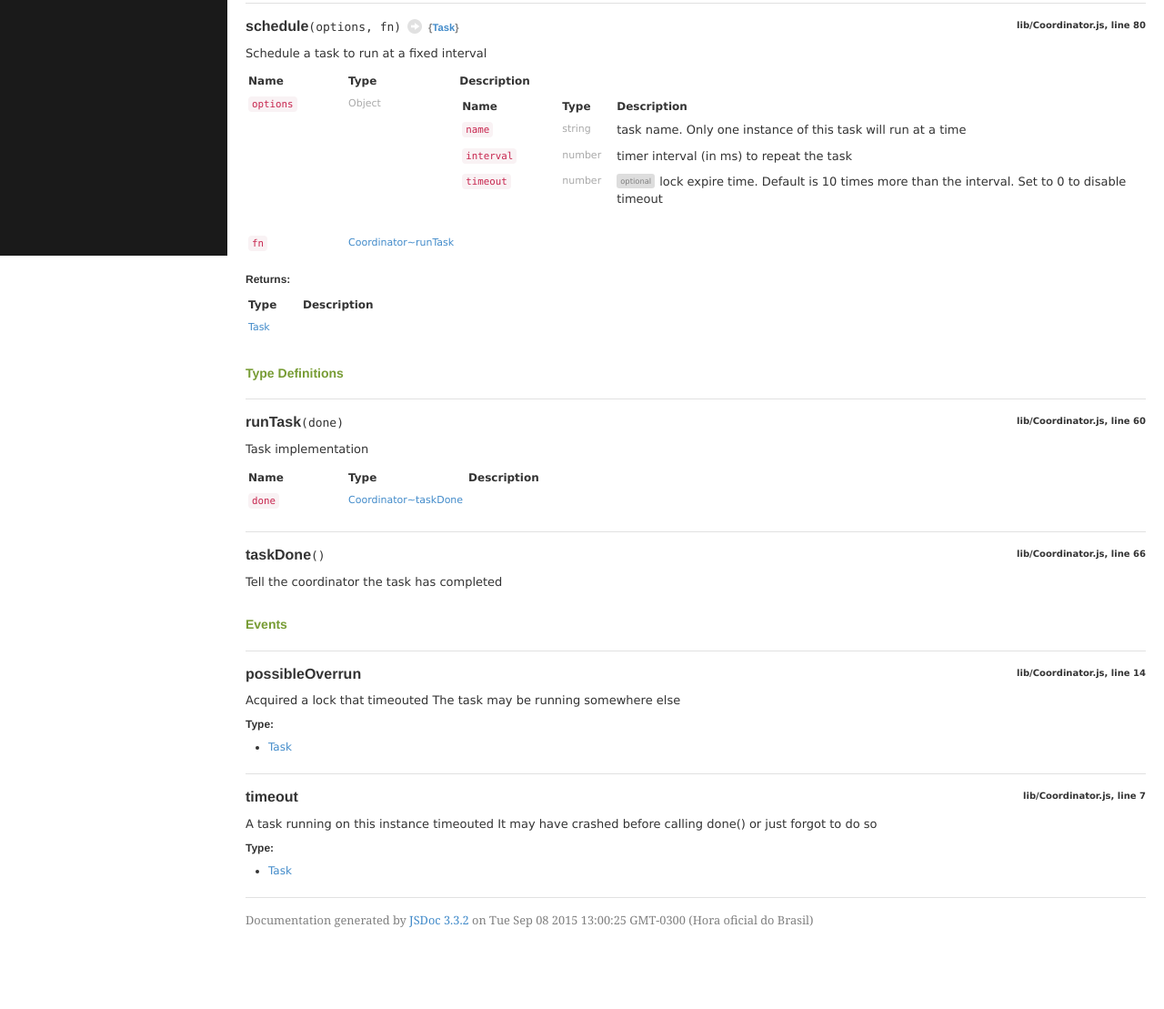
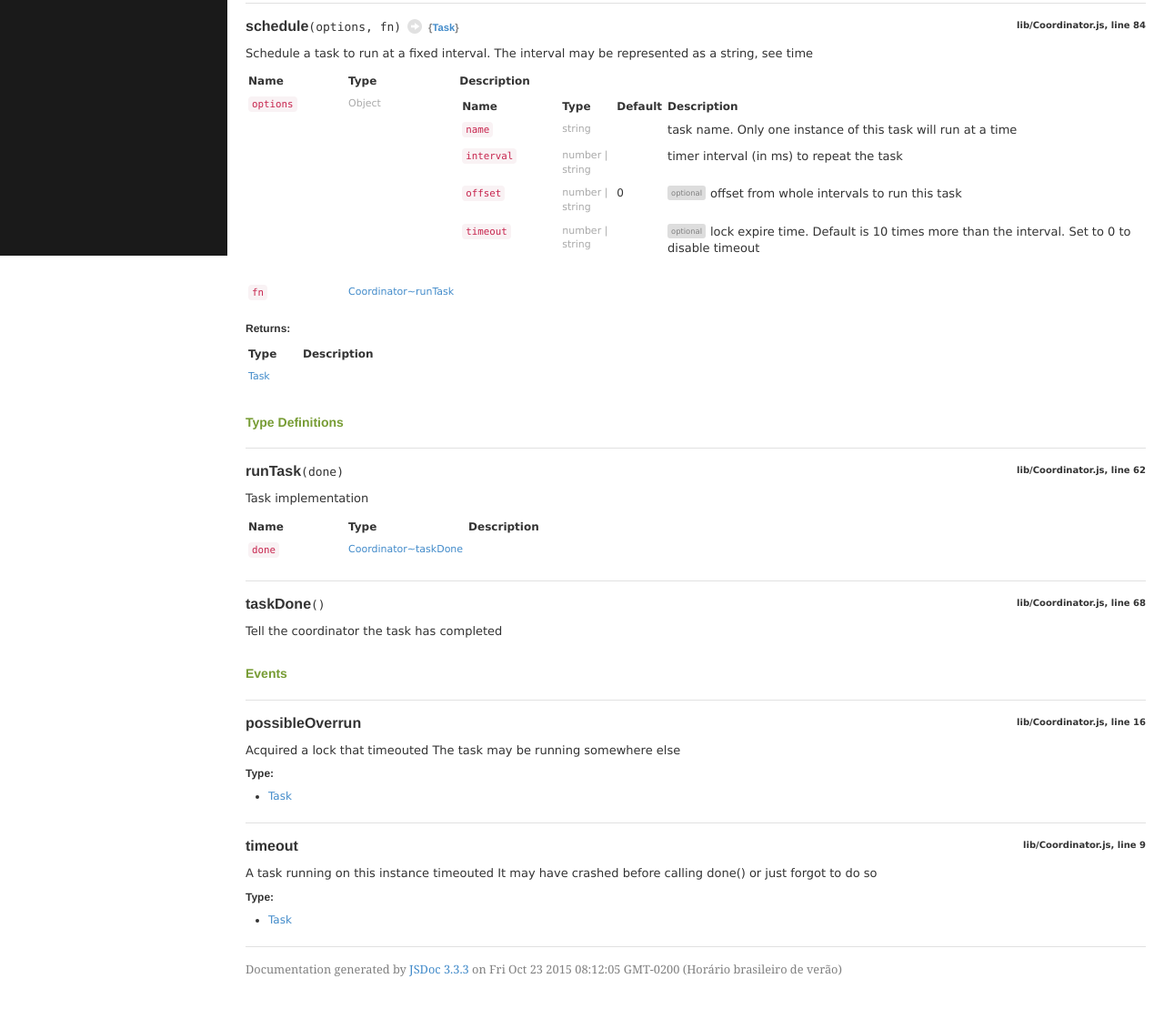
Before and after one commit to clubedaentrega/task-coordinator, a plain HTML site: page Coordinator.html in a window 1280 px wide. Shown: the part 519-1628 px from the top of the page at 91% size. Before the commit the page ends 1574 px from the top, so only its background shows below. Drawn offline with Linux system fonts and the light colour scheme.

Commit message:
Doc for v1.2.0

```diff
--- a/Coordinator.html
+++ b/Coordinator.html
@@ -90,6 +90,8 @@
 
                 <li data-name="Task#name"><a href="Task.html#name">name</a></li>
 
+                <li data-name="Task#offset"><a href="Task.html#offset">offset</a></li>
+
                 <li data-name="Task#running"><a href="Task.html#running">running</a></li>
 
                 <li data-name="Task#timeout"><a href="Task.html#timeout">timeout</a></li>
@@ -144,7 +146,7 @@
 
 
         <div class="tag-source">
-            lib/Coordinator.js, line 30
+            lib/Coordinator.js, line 32
         </div>
 
     </div>
@@ -425,7 +427,7 @@ If you're using mongoose, you can access it with <code>mongoose.db</code>.</p>
 
 
         <div class="tag-source">
-            lib/Coordinator.js, line 80
+            lib/Coordinator.js, line 84
         </div>
 
     </div>
@@ -436,7 +438,8 @@ If you're using mongoose, you can access it with <code>mongoose.db</code>.</p>
 
 
     <div class="description">
-        <p>Schedule a task to run at a fixed interval</p>
+        <p>Schedule a task to run at a fixed interval.
+The interval may be represented as a string, see time</p>
     </div>
 
 
@@ -496,6 +499,8 @@ If you're using mongoose, you can access it with <code>mongoose.db</code>.</p>
 		<th>Type</th>
 
 
+		<th>Default</th>
+
 
 		<th class="last">Description</th>
 	</tr>
@@ -519,6 +524,10 @@ If you're using mongoose, you can access it with <code>mongoose.db</code>.</p>
             </td>
 
 
+                <td class="default">
+
+                </td>
+
 
             <td class="description last">
 
@@ -541,11 +550,18 @@ If you're using mongoose, you can access it with <code>mongoose.db</code>.</p>
 
 
 <span class="param-type">number</span>
+|
+
+<span class="param-type">string</span>
 
 
 
             </td>
 
+
+                <td class="default">
+
+                </td>
 
 
             <td class="description last">
@@ -562,6 +578,45 @@ If you're using mongoose, you can access it with <code>mongoose.db</code>.</p>
 
         <tr>
 
+                <td class="name"><code>offset</code></td>
+
+
+            <td class="type">
+
+
+<span class="param-type">number</span>
+|
+
+<span class="param-type">string</span>
+
+
+
+            </td>
+
+
+                <td class="default">
+
+                    0
+
+                </td>
+
+
+            <td class="description last">
+
+
+                        <span class="optional">optional</span>
+
+
+
+
+
+                <p>offset from whole intervals to run this task</p></td>
+        </tr>
+
+
+
+        <tr>
+
                 <td class="name"><code>timeout</code></td>
 
 
@@ -569,11 +624,18 @@ If you're using mongoose, you can access it with <code>mongoose.db</code>.</p>
 
 
 <span class="param-type">number</span>
+|
+
+<span class="param-type">string</span>
 
 
 
             </td>
 
+
+                <td class="default">
+
+                </td>
 
 
             <td class="description last">
@@ -707,7 +769,7 @@ If you're using mongoose, you can access it with <code>mongoose.db</code>.</p>
 
 
         <div class="tag-source">
-            lib/Coordinator.js, line 60
+            lib/Coordinator.js, line 62
         </div>
 
     </div>
@@ -823,7 +885,7 @@ If you're using mongoose, you can access it with <code>mongoose.db</code>.</p>
 
 
         <div class="tag-source">
-            lib/Coordinator.js, line 66
+            lib/Coordinator.js, line 68
         </div>
 
     </div>
@@ -900,7 +962,7 @@ If you're using mongoose, you can access it with <code>mongoose.db</code>.</p>
 
 
         <div class="tag-source">
-            lib/Coordinator.js, line 14
+            lib/Coordinator.js, line 16
         </div>
 
     </div>
@@ -982,7 +1044,7 @@ The task may be running somewhere else</p>
 
 
         <div class="tag-source">
-            lib/Coordinator.js, line 7
+            lib/Coordinator.js, line 9
         </div>
 
     </div>
@@ -1066,7 +1128,7 @@ It may have crashed before calling done() or just forgot to do so</p>
 
 
         <footer>
-            Documentation generated by <a target="_blank" href="https://github.com/jsdoc3/jsdoc">JSDoc 3.3.2</a> on Tue Sep 08 2015 13:00:25 GMT-0300 (Hora oficial do Brasil)
+            Documentation generated by <a target="_blank" href="https://github.com/jsdoc3/jsdoc">JSDoc 3.3.3</a> on Fri Oct 23 2015 08:12:05 GMT-0200 (Horário brasileiro de verão)
         </footer>
     </div>
 </div>
```
Also changed, not shown: Task.html (+102 -7 lines), index.html (+12 -5 lines).
